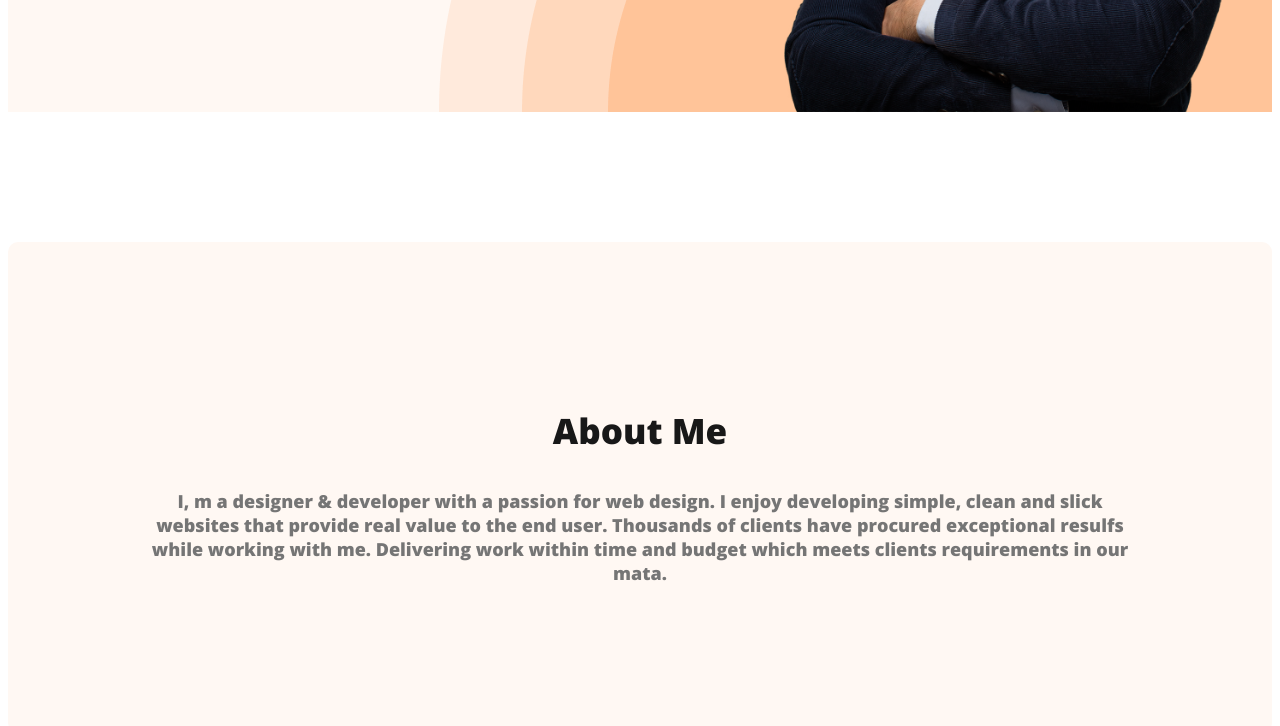
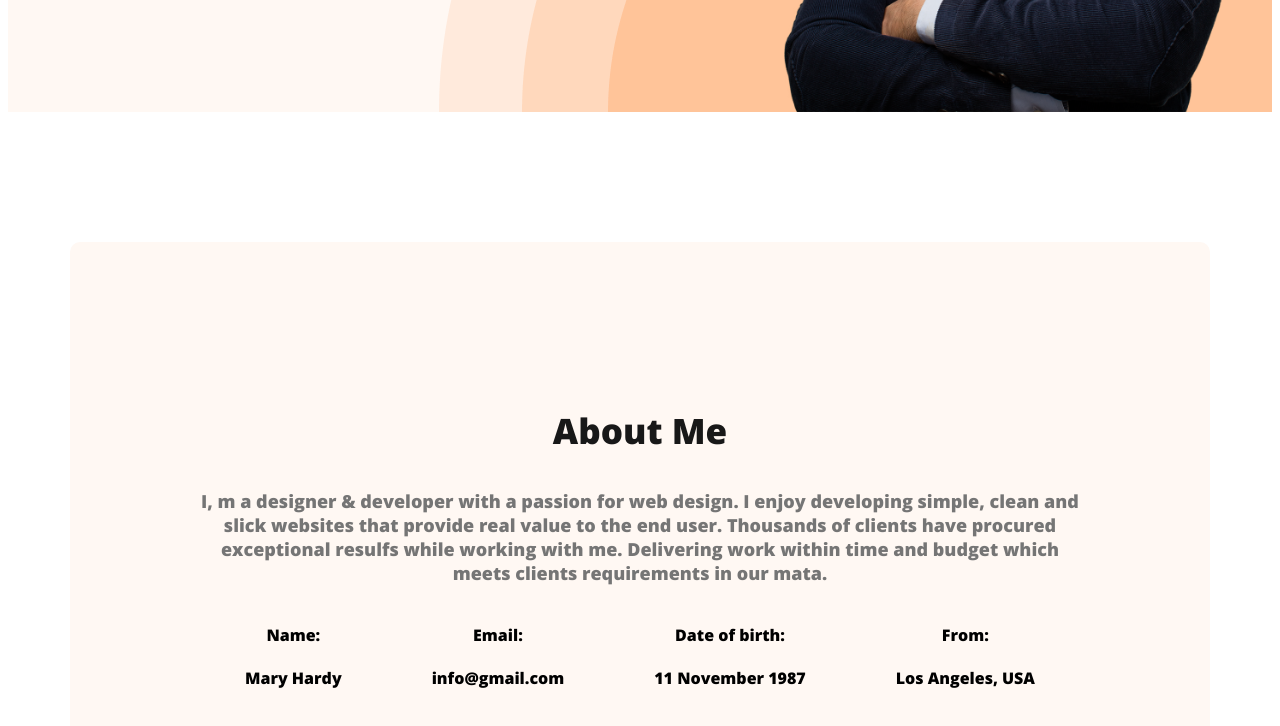
Before and after one commit to khaledsaifulla05/webdeveloper-portfolio, a plain HTML site: page index.html in a window 1280 px wide. Shown: the part 656-1382 px from the top of the page. Drawn offline with nearby package versions, Linux system fonts and the light colour scheme.

Commit message:
added about info

```diff
--- a/index.html
+++ b/index.html
@@ -1,16 +1,18 @@
 <!DOCTYPE html>
 <html lang="en">
+
 <head>
     <meta charset="UTF-8">
     <meta name="viewport" content="width=device-width, initial-scale=1.0">
     <title>Web Developer Portfolio</title>
     <!-- open sans font link -->
     <link rel="preconnect" href="https://fonts.googleapis.com">
-<link rel="preconnect" href="https://fonts.gstatic.com" crossorigin>
-<link href="https://fonts.googleapis.com/css2?family=Open+Sans:wght@800&display=swap" rel="stylesheet">
+    <link rel="preconnect" href="https://fonts.gstatic.com" crossorigin>
+    <link href="https://fonts.googleapis.com/css2?family=Open+Sans:wght@800&display=swap" rel="stylesheet">
     <!-- CSS Link -->
     <link rel="stylesheet" href="styles/portfolio.css">
 </head>
+
 <body>
     <header class="header">
         <!-- nav start -->
@@ -24,9 +26,10 @@
         </nav>
         <div class="banner">
             <div class="banner-content">
-                <h3 class="banner-greeting">Hi, I  am</h3>
+                <h3 class="banner-greeting">Hi, I am</h3>
                 <h1 class="banner-tittle">Mary Hardy</h1>
-                <p class="banner-description">Shot what able cold new see hold.Friendly as an betrayed formerly he. Morning because as to society behaved moments.</p>
+                <p class="banner-description">Shot what able cold new see hold.Friendly as an betrayed formerly he.
+                    Morning because as to society behaved moments.</p>
                 <button class="btn-primary">Download CV</button>
                 <button class="btn-primary">Contact</button>
             </div>
@@ -37,10 +40,38 @@
         <section class="about">
             <h3 class="section-tittle">About Me</h3>
             <p class="section-description">
-                I, m a designer & developer with a passion for web design. I enjoy developing simple, clean and slick websites that provide real value to the end user. Thousands of clients have procured exceptional resulfs while working with me. Delivering work within time and budget which meets clients requirements in our mata.
+                I, m a designer & developer with a passion for web design. I enjoy developing simple, clean and slick
+                websites that provide real value to the end user. Thousands of clients have procured exceptional resulfs
+                while working with me. Delivering work within time and budget which meets clients requirements in our
+                mata.
             </p>
+            <div class="about-info-container">
+                <!-- .about-info*4>h4.info-tittle+p.info-description -->
+                <div class="about-info">
+                    <h4 class="info-tittle">Name:
+                    </h4>
+                    <p class="info-description">Mary Hardy</p>
+                </div>
+                <div class="about-info">
+                    <h4 class="info-tittle">Email:
+                    </h4>
+                    <p class="info-description">info@gmail.com</p>
+                </div>
+                <div class="about-info">
+                    <h4 class="info-tittle">Date of birth:</h4>
+                    <p class="info-description">
+                        11 November 1987</p>
+                </div>
+                <div class="about-info">
+                    <h4 class="info-tittle">From:
+                    </h4>
+                    <p class="info-description">Los Angeles, USA</p>
+                </div>
+
+            </div>
         </section>
     </main>
     <footer></footer>
 </body>
+
 </html>
--- a/styles/portfolio.css
+++ b/styles/portfolio.css
@@ -101,6 +101,10 @@ nav a {
 }
 
 /* main section styles */
+main{
+    max-width: 1140px;
+    margin: 0 auto;
+}
 /* about section styles */
 .about {
     padding: 130px;
@@ -108,3 +112,10 @@ nav a {
     background: #FFF8F3;
     margin: 130px 0;
 }
+.about-info-container{
+    display: flex;
+    justify-content: space-around;
+}
+.about-info{
+    text-align: center;
+}
```
